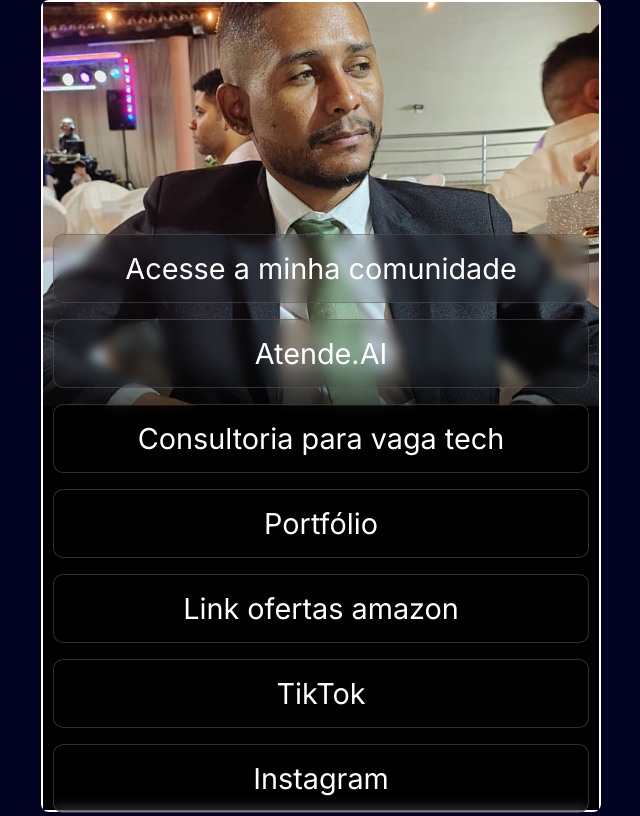
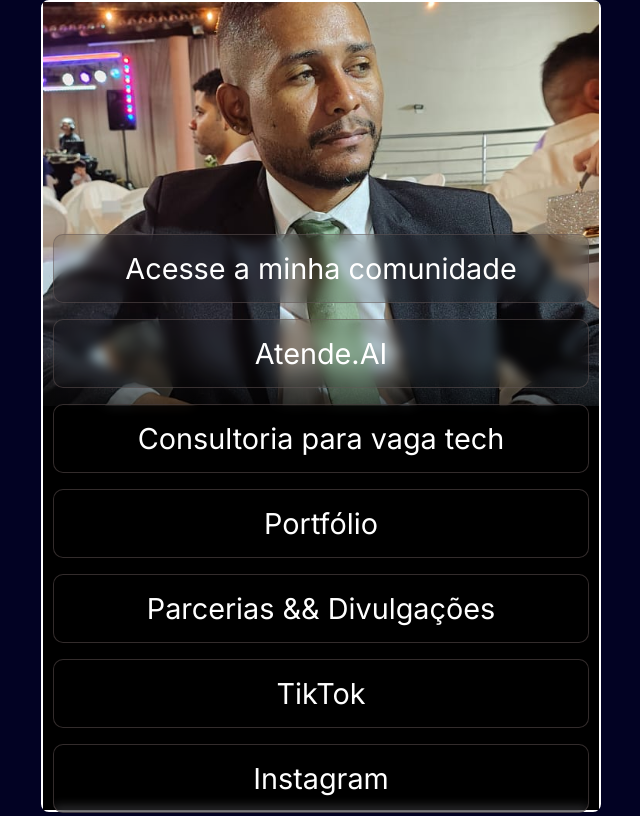
Before and after one commit to alysonmarquez/meusLinks, a plain HTML site: page index.html in a window 1280 px wide. Shown: the top 816 px of the page, without its empty margins (319-959 px from the left). Drawn offline with Linux system fonts and the light colour scheme.

Commit message:
adicionei a opção de parcerias

```diff
--- a/index.html
+++ b/index.html
@@ -27,7 +27,7 @@
                 <a target="_blank" href="https://portifolioalysonmarquez.vercel.app/">Portfólio</a>
             </li>
             <li>
-                <a target="_blank" href="https://www.amazon.com.br/blackfriday?&linkCode=sl2&tag=alysonmarquez-20&linkId=fc504f2d81336bc397149792e1fecb64&language=pt_BR&ref_=as_li_ss_tl">Link ofertas amazon</a>
+                <a target="_blank" href="c:\Users\alyso\AppData\Local\Packages\5319275A.WhatsAppDesktop_cv1g1gvanyjgm\LocalState\sessions\5206F6F2B19A3A5CE00A11E57B896B24BC3D25C2\transfers\2025-48\WhatsApp Image 2025-11-29 at 14.59.31.jpeg">Parcerias && Divulgações</a>
             </li>
              <li>
                 <a target="_blank" href="https://www.tiktok.com/@marquezdev?_r=1&_t=ZS-91NcUv70ATA">TikTok</a>
```
